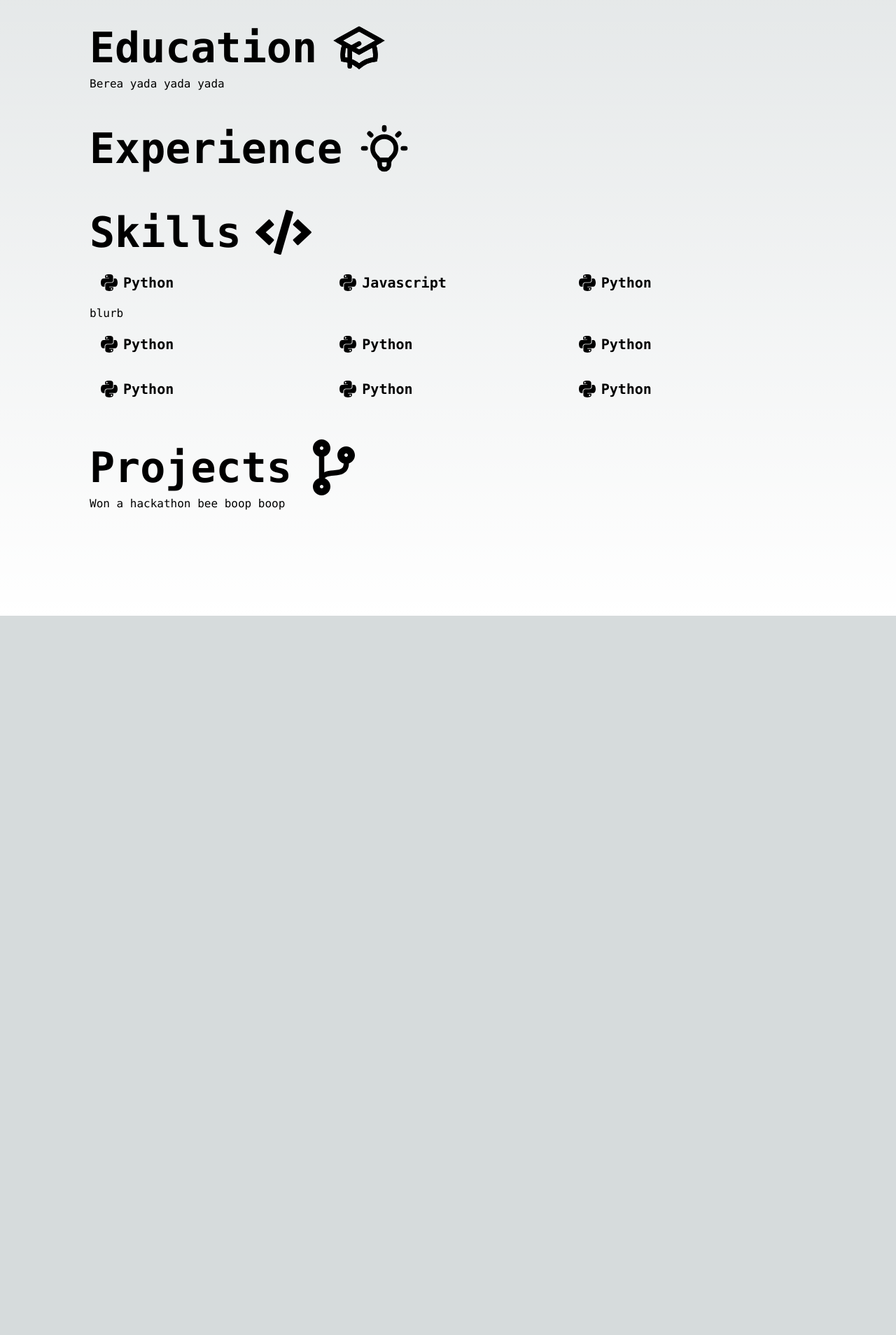
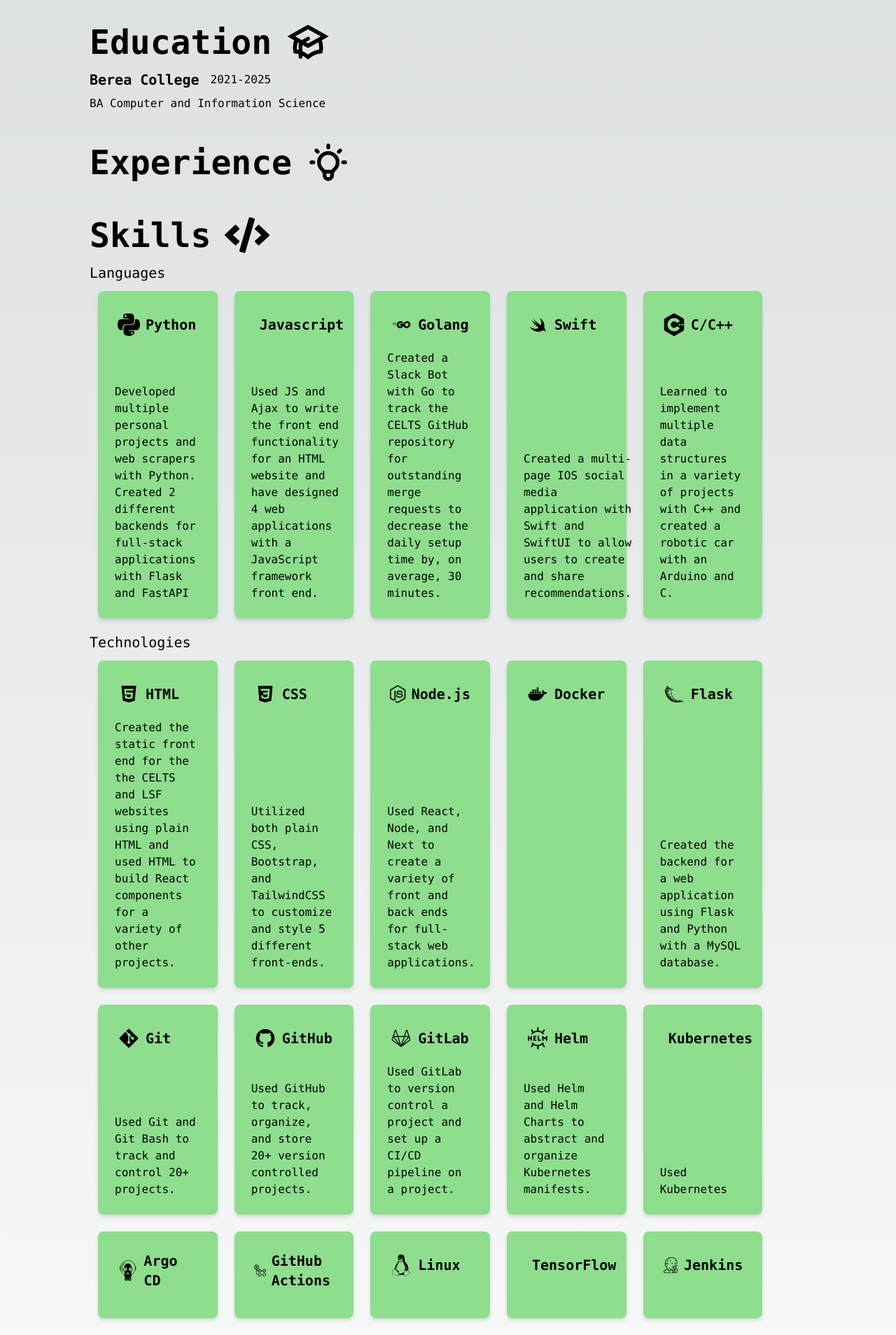
Before and after one commit to bledsoef/finn-bledsoe-portfolio, a Next.js app: page / in a window 1280 px wide. Shown: the part 540-2448 px from the top of the page at 70% size. Before the commit the page ends 1420 px from the top, so only its background shows below. Built offline with nearby package versions, Linux system fonts and the light colour scheme.

Commit message:
formatting and adding descriptions to skills

```diff
--- a/app/globals.css
+++ b/app/globals.css
@@ -12,7 +12,7 @@
   :root {
     --foreground-rgb: 255, 255, 255;
     --background-start-rgb: 119, 221, 119;
-    --background-end-rgb: 160, 233, 148;
+    --background-end-rgb: 119, 221, 119;
   }
 }
 
--- a/components/Education.tsx
+++ b/components/Education.tsx
@@ -3,10 +3,16 @@ export default function Education() {
     return (
         <div>
             <div className="flex flex-row items-center">
-                <h2 className="text-6xl font-bold pr-5">Education</h2>
-                <HiOutlineAcademicCap className="h-20 w-20"/>
+                <h2 className="text-5xl font-bold pr-5">Education</h2>
+                <HiOutlineAcademicCap className="h-16 w-16"/>
             </div>
-            <p>Berea yada yada yada</p>
+            <div className="flex flex-row items-center">
+                <p className="py-2 font-semibold text-xl pr-4">Berea College</p>
+                <p>2021-2025</p>
+            </div>
+            <div>
+                <p className="">BA Computer and Information Science</p>
+            </div>
         </div>
         )
     }
--- a/components/Experience.tsx
+++ b/components/Experience.tsx
@@ -1,12 +1,12 @@
 import {HiOutlineLightBulb} from "react-icons/hi"
 
 export default function Experience() {
-
+    const experience: Array<String> = []
     return (
     <div>
         <div className="flex flex-row items-center">
-            <h2 className="text-6xl font-bold pr-5">Experience</h2>
-            <HiOutlineLightBulb className="h-20 w-20"/>
+            <h2 className="text-5xl font-bold pr-5">Experience</h2>
+            <HiOutlineLightBulb className="h-16 w-16"/>
         </div>
         <p></p>
     </div>
--- /dev/null
+++ b/components/ExperienceItem.tsx
@@ -0,0 +1,9 @@
+export default function Experience() {
+
+    return (
+    <div>
+        <h2 className="text-4xl font-bold">Experience</h2>
+        <p></p>
+    </div>
+    )
+}
--- a/components/NavBar.tsx
+++ b/components/NavBar.tsx
@@ -1,7 +1,7 @@
 import Link from "next/link"
 export default function NavBar() {
     return (
-      <main className=" z-50 w-full fixed top-0 h-30 right-0 flex flex-row">
+      <main className=" z-50 w-full fixed top-0 h-30 right-0 flex flex-row bg-pastel-green">
         <div className={"w-1/3 text-3xl items-center pl-10 p-5"}>
             Finn <strong>Bledsoe</strong>
         </div>
--- a/components/Skills.tsx
+++ b/components/Skills.tsx
@@ -1,23 +1,68 @@
-import {FaCode, FaPython} from "react-icons/fa"
+import {FaCode, FaPython, FaNodeJs} from "react-icons/fa"
+import {DiSwift, DiLinux} from "react-icons/di"
+import {SiJenkins, SiTensorflow, SiCplusplus, SiHelm, SiArgo, SiGithubactions} from "react-icons/si"
+import {BiLogoGoLang, BiLogoHtml5, BiLogoCss3, BiLogoDocker, BiLogoFlask, BiLogoGit, BiLogoGithub, BiLogoGitlab, BiLogoKubernetes, BiLogoJavascript} from "react-icons/bi"
 export default function Skills() {
     interface NestedList<T> extends Array<T | NestedList<T>> {}
-    const skills: NestedList<any> = [["Python", FaPython, "blurb"], ["Javascript", FaPython], ["Python", FaPython], ["Python", FaPython], ["Python", FaPython], ["Python", FaPython], ["Python", FaPython], ["Python", FaPython], ["Python", FaPython]]
+    const languages: NestedList<any> = [
+        ["Python", FaPython, "Developed multiple personal projects and web scrapers with Python. Created 2 different backends for full-stack applications with Flask and FastAPI"],
+        ["Javascript", BiLogoJavascript, "Used JS and Ajax to write the front end functionality for an HTML website and have designed 4 web applications with a JavaScript framework front end."],
+        ["Golang", BiLogoGoLang, "Created a Slack Bot with Go to track the CELTS GitHub repository for outstanding merge requests to decrease the daily setup time by, on average, 30 minutes. "],
+        ["Swift", DiSwift, "Created a multi-page IOS social media application with Swift and SwiftUI to allow users to create and share recommendations."],
+        ["C/C++", SiCplusplus, "Learned to implement multiple data structures in a variety of projects with C++ and created a robotic car with an Arduino and C."]]
+    const technologies: NestedList<any> = [
+        ["HTML", BiLogoHtml5, "Created the static front end for the the CELTS and LSF websites using plain HTML and used HTML to build React components for a variety of other projects."],
+        ["CSS", BiLogoCss3, "Utilized both plain CSS, Bootstrap, and TailwindCSS to customize and style 5 different front-ends."],
+        ["Node.js", FaNodeJs, "Used React, Node, and Next to create a variety of front and back ends for full-stack web applications."],
+        ["Docker", BiLogoDocker, ],
+        ["Flask", BiLogoFlask, "Created the backend for a web application using Flask and Python with a MySQL database."],
+        ["Git", BiLogoGit, "Used Git and Git Bash to track and control 20+ projects."],
+        ["GitHub", BiLogoGithub, "Used GitHub to track, organize, and store 20+ version controlled projects."],
+        ["GitLab", BiLogoGitlab, "Used GitLab to version control a project and set up a CI/CD pipeline on a project."],
+        ["Helm", SiHelm, "Used Helm and Helm Charts to abstract and organize Kubernetes manifests."], ["Kubernetes", BiLogoKubernetes, "Used Kubernetes "], ["Argo CD", SiArgo], ["GitHub Actions", SiGithubactions], ["Linux", DiLinux], ["TensorFlow", SiTensorflow], ["Jenkins", SiJenkins]]
+    const concepts: NestedList<any> = [["Data Structures", "blurb"], ["GitOps"], ["OOP"], ["Web Development"], ["MVC/MVVC"], ["Machine Learning"], ["Agile"], ["CI/CD"], ["REST APIs"]]
     return (
         <div>
             <div className="flex flex-row items-center">
-                <h2 className="text-6xl font-bold pr-5">Skills</h2>
-                <FaCode className="h-20 w-20"/>
+                <h2 className="text-5xl font-bold pr-5">Skills</h2>
+                <FaCode className="h-16 w-16"/>
             </div>
-            <div className="flex flex-wrap">
-                {skills.map(([skill, Icon, blurb], index) => (
-                    <div key={index} className="flex flex-col w-1/3 justify-between">
-                        <div  className="flex flex-row items-center p-4">
-                            <Icon className="pr-2 h-8 w-8"/>
-                            <p className="text-xl font-semibold">{skill}</p>
+            <div className="flex flex-col w-full">
+                <p className="pt-2 text-xl">Languages</p>
+                <div className="flex flex-wrap">
+                {languages.map(([language, Icon, description], index) => (
+                    <div key={index} className="flex flex-col w-1/6 justify-between bg-light-pastel-green p-3 m-3 drop-shadow-md rounded-lg">
+                        <div className="flex flex-row items-center p-4">
+                            <Icon className="pr-2 h-10 w-10"/>
+                            <p className="text-xl font-semibold">{language}</p>
                         </div>
-                        <p>{blurb}</p>
+                        <p className="px-3 pb-3 flex">{description}</p>
                     </div>
                 ))}
+                </div>
+                <p className="pt-2 text-xl">Technologies</p>
+                <div className="flex flex-wrap">
+                {technologies.map(([technologies, Icon, description], index) => (
+                    <div key={index} className="flex flex-col w-1/6 justify-between bg-light-pastel-green p-3 m-3 drop-shadow-md rounded-lg">
+                        <div className="flex flex-row items-center p-4">
+                            <Icon className="pr-2 h-10 w-10"/>
+                            <p className="text-xl font-semibold">{technologies}</p>
+                        </div>
+                        <p className="px-3 pb-3">{description}</p>
+                    </div>
+                ))}
+                </div>
+                <p className="pt-2 text-xl">Concepts</p>
+                <div className="flex flex-wrap">
+                {concepts.map(([concepts, description], index) => (
+                    <div key={index} className="flex flex-col w-1/6 justify-between bg-light-pastel-green p-3 m-3 drop-shadow-md rounded-lg">
+                        <div className="flex flex-row items-center p-4">
+                            <p className="text-xl font-semibold">{concepts}</p>
+                        </div>
+                        <p className="px-3 pb-3">{description}</p>
+                    </div>
+                ))}
+                </div>
             </div>
         </div>
     )
--- a/tailwind.config.js
+++ b/tailwind.config.js
@@ -7,7 +7,8 @@ module.exports = {
   ],
   theme: {
     colors: {
-      'pastel-green': "#77DD77"
+      'pastel-green': "#77DD77",
+      'light-pastel-green':'#8ede8e'
     },
     extend: {
       backgroundImage: {
```
